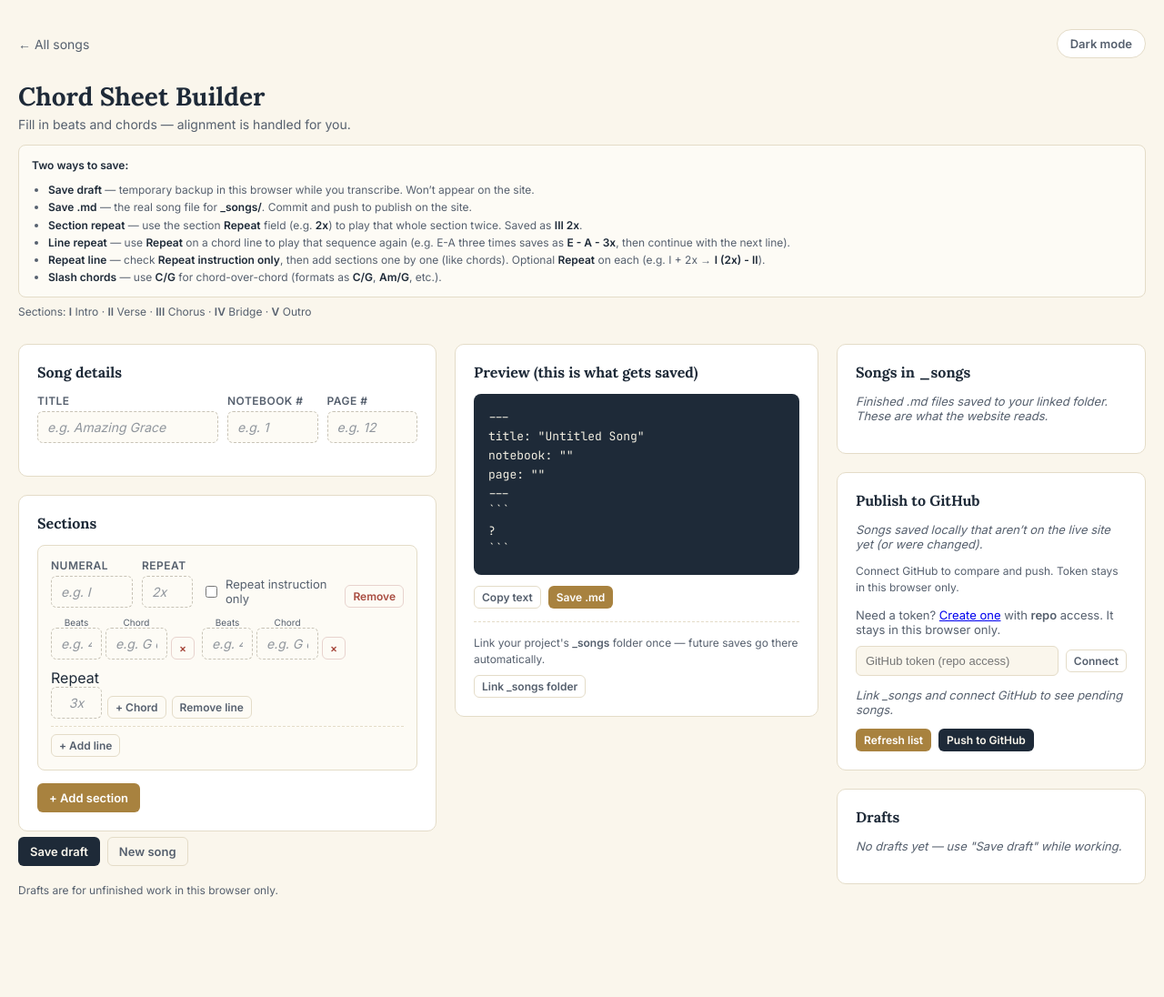
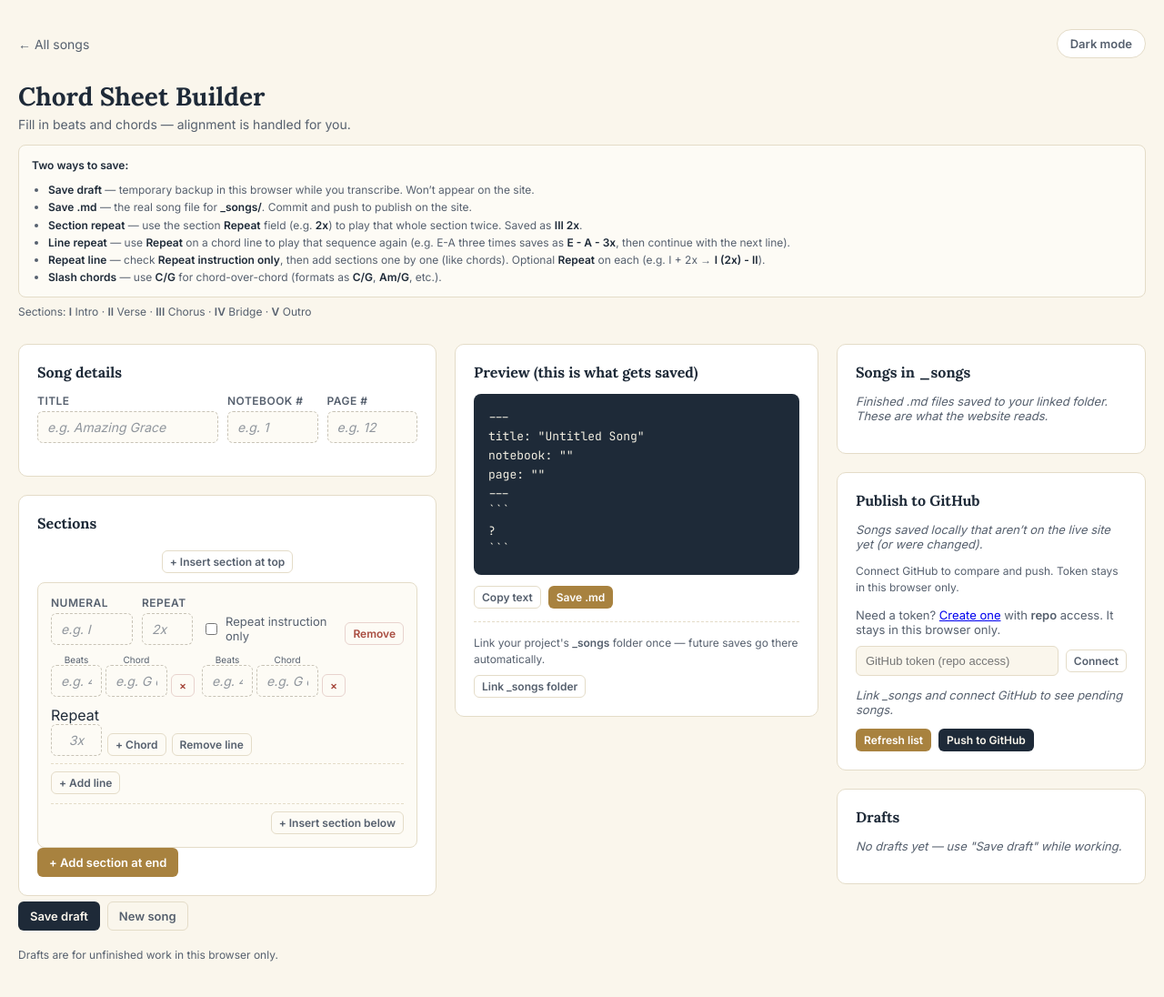
Before and after one commit to jsevidev/ocac-worship-chords, a Jekyll site: the page built from builder/index.html, in a window 1280 px wide and 1139 px high. Shown: the top 1096 px of the window at 91% size. Built offline with Jekyll 4.4.1, drawn with Linux system fonts in a browser that asks for light colours.

Commit message:
Allow inserting song sections and repeat steps in between existing ones.
Add insert-above/below controls on each section block and + After on repeat-line parts; keep remove with at least one section.

Co-authored-by: Cursor <cursoragent@cursor.com>

```diff
--- a/builder/index.html
+++ b/builder/index.html
@@ -227,8 +227,27 @@ permalink: /builder/
     border: 1px solid var(--paper-rule);
     border-radius: 8px;
     padding: 14px;
-    margin-bottom: 14px;
+    margin-bottom: 0;
     background: var(--surface-alt);
+  }
+  .section-insert{
+    display: flex;
+    justify-content: center;
+    padding: 6px 0 10px;
+  }
+  .section-insert-btn{
+    font-size: 11px;
+    padding: 3px 10px;
+    color: var(--ink-soft);
+  }
+  .section-insert-btn:hover{ color: var(--ink); background: var(--brass-soft); }
+  .section-block-actions{
+    display: flex;
+    justify-content: flex-end;
+    gap: 6px;
+    margin-top: 10px;
+    padding-top: 8px;
+    border-top: 1px dashed var(--paper-rule);
   }
   .section-head{ display:flex; gap:10px; align-items: flex-end; margin-bottom: 10px; }
   .section-head .numeral{ width: 90px; flex: none; }
@@ -521,7 +540,7 @@ permalink: /builder/
       <div class="card">
         <h2>Sections <span id="section-status" class="status"></span></h2>
         <div id="sections"></div>
-        <button class="btn-brass" id="add-section">+ Add section</button>
+        <button class="btn-brass" id="add-section">+ Add section at end</button>
       </div>
 
       <div class="toolbar">
@@ -1121,6 +1140,19 @@ function renderSections(){
   const container = document.getElementById('sections');
   container.innerHTML = '';
   state.sections.forEach((sec, i)=>{
+    var insertZone = document.createElement('div');
+    insertZone.className = 'section-insert';
+    var insertBtn = document.createElement('button');
+    insertBtn.type = 'button';
+    insertBtn.className = 'btn-ghost btn-sm section-insert-btn';
+    insertBtn.textContent = i === 0 ? '+ Insert section at top' : '+ Insert section here';
+    insertBtn.addEventListener('click', function(){
+      state.sections.splice(i, 0, newSection());
+      renderSections(); renderPreview();
+    });
+    insertZone.appendChild(insertBtn);
+    container.appendChild(insertZone);
+
     const block = document.createElement('div');
     block.className = 'section-block';
 
@@ -1164,6 +1196,19 @@ function renderSections(){
       block.appendChild(addLineBtn);
     }
 
+    var blockActions = document.createElement('div');
+    blockActions.className = 'section-block-actions';
+    var insertBelowBtn = document.createElement('button');
+    insertBelowBtn.type = 'button';
+    insertBelowBtn.className = 'btn-ghost btn-sm';
+    insertBelowBtn.textContent = '+ Insert section below';
+    insertBelowBtn.addEventListener('click', function(){
+      state.sections.splice(i + 1, 0, newSection());
+      renderSections(); renderPreview();
+    });
+    blockActions.appendChild(insertBelowBtn);
+    block.appendChild(blockActions);
+
     container.appendChild(block);
 
     // wire events for this block
@@ -1190,6 +1235,10 @@ function renderSections(){
       renderSections(); renderPreview();
     });
     head.querySelector('[data-role=remove-section]').addEventListener('click', ()=>{
+      if(state.sections.length <= 1){
+        flashStatus('Keep at least one section', 'info');
+        return;
+      }
       state.sections.splice(i,1); renderSections(); renderPreview();
     });
     if(!sec.repeatOnly){
@@ -1277,6 +1326,7 @@ function renderRepeatPartsLine(i, sec){
         <input type="text" data-role="repeat-part-count" value="${escapeAttr(part.repeatCount ? part.repeatCount + 'x' : '')}" placeholder="2x">
       </div>
       <button class="btn-danger btn-sm" data-role="remove-repeat-part" title="Remove section">&times;</button>
+      <button class="btn-ghost btn-sm" data-role="insert-repeat-after" title="Insert section after this">+ After</button>
     `;
     partEl.querySelector('[data-role=repeat-label]').addEventListener('input', function(e){
       var formatted = formatRepeatPartLabel(e.target.value);
@@ -1294,6 +1344,10 @@ function renderRepeatPartsLine(i, sec){
       if(sec.repeatParts.length === 0) sec.repeatParts.push(newRepeatPart());
       renderSections(); renderPreview();
     });
+    partEl.querySelector('[data-role=insert-repeat-after]').addEventListener('click', function(){
+      sec.repeatParts.splice(k + 1, 0, newRepeatPart());
+      renderSections(); renderPreview();
+    });
     wrap.appendChild(partEl);
   });
 
@@ -1301,7 +1355,7 @@ function renderRepeatPartsLine(i, sec){
   controls.className = 'row-actions';
   var addBtn = document.createElement('button');
   addBtn.className = 'btn-ghost btn-sm';
-  addBtn.textContent = '+ Section';
+  addBtn.textContent = '+ Section at end';
   addBtn.addEventListener('click', function(){
     sec.repeatParts.push(newRepeatPart());
     renderSections(); renderPreview();
```
